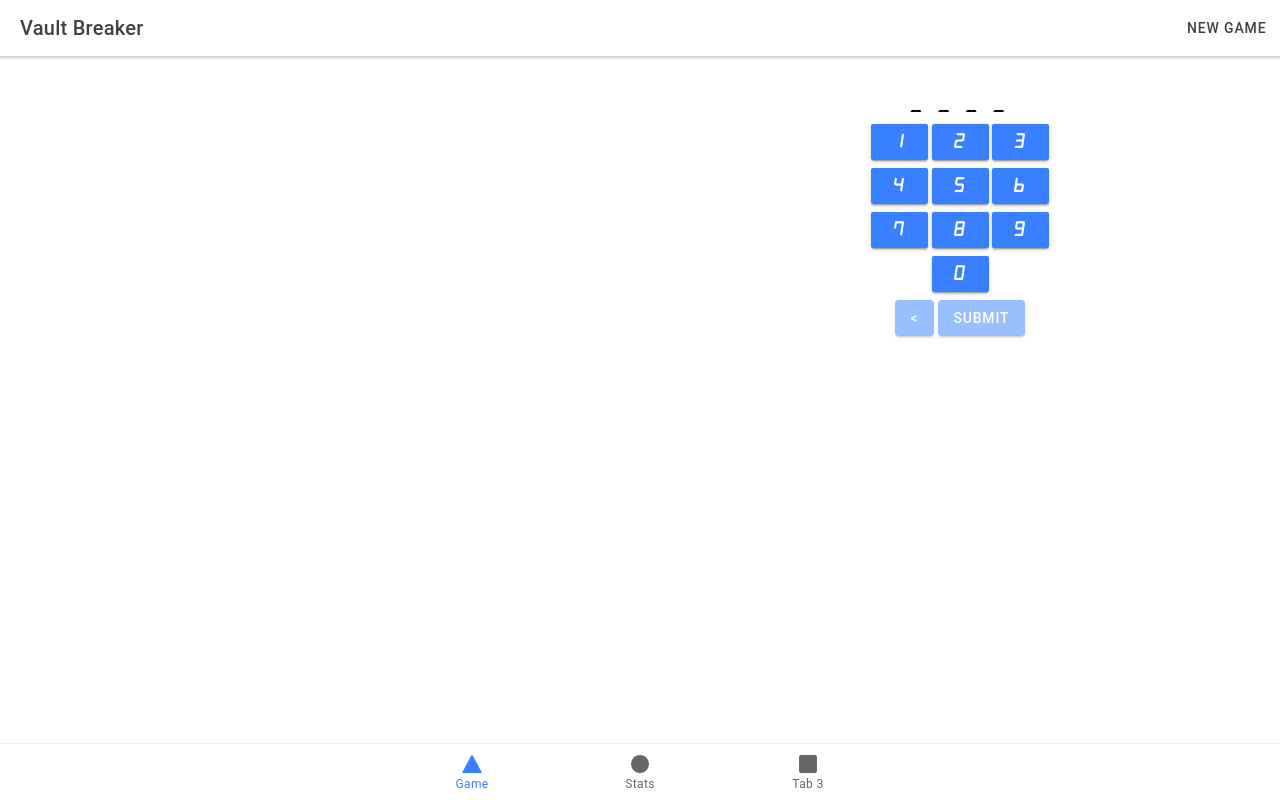
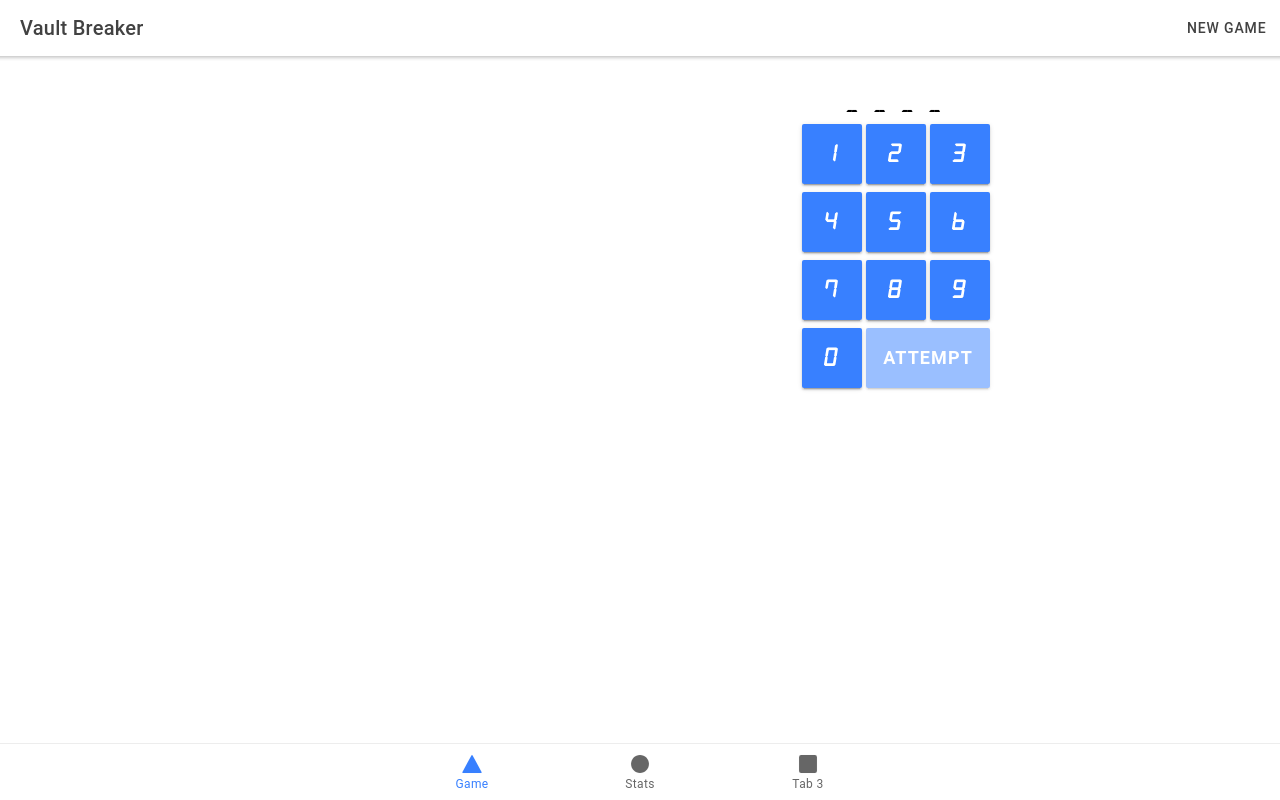
Before and after one commit to josh-byster/vault-breaker, a React (Create React App) app: page /home in a window 1280 px wide. Built offline with nearby package versions, Linux system fonts and the light colour scheme.

Commit message:
Keyboard revamp

```diff
--- a/src/components/GameController.css
+++ b/src/components/GameController.css
@@ -30,13 +30,12 @@
 }
 
 #guess-list-col {
-  width: 50%;
-  padding-right: 20px;
+  width: 40%;
   overflow-y: scroll;
 }
 
 #input-col {
-  width: 50%;
+  width: 60%;
 }
 #input-col {
   text-align: center;
--- a/src/components/NumberPad.css
+++ b/src/components/NumberPad.css
@@ -1,6 +1,15 @@
 .number {
-  font-size: 20px;
+  font-size: 25px;
   font-family: "Custom Font";
   font-weight: bold;
   --border-radius: 2px;
+  width: 60px;
+  height: 60px;
 }
+.submit {
+  --border-radius: 2px;
+  height: 60px;
+  width: 124px;
+  font-weight: bold;
+  font-size: 18px;
+}
--- a/src/components/NumberPad.tsx
+++ b/src/components/NumberPad.tsx
@@ -44,20 +44,15 @@ const NumberPad: React.FC<ContainerProps> = ({
       {makeButton(9)}
       <br />
       {makeButton(0)}
-      <br />
+
+
       <IonButton
         color="primary"
-        onClick={backspaceClicked}
-        disabled={numbers.length === 0}
-      >
-        {"<"}
-      </IonButton>
-      <IonButton
-        color="primary"
+        className="submit"
         onClick={submitClicked}
         disabled={numbers.length < NUMBER_LENGTH}
       >
-        Submit
+        ATTEMPT
       </IonButton>
     </>
   );
```
